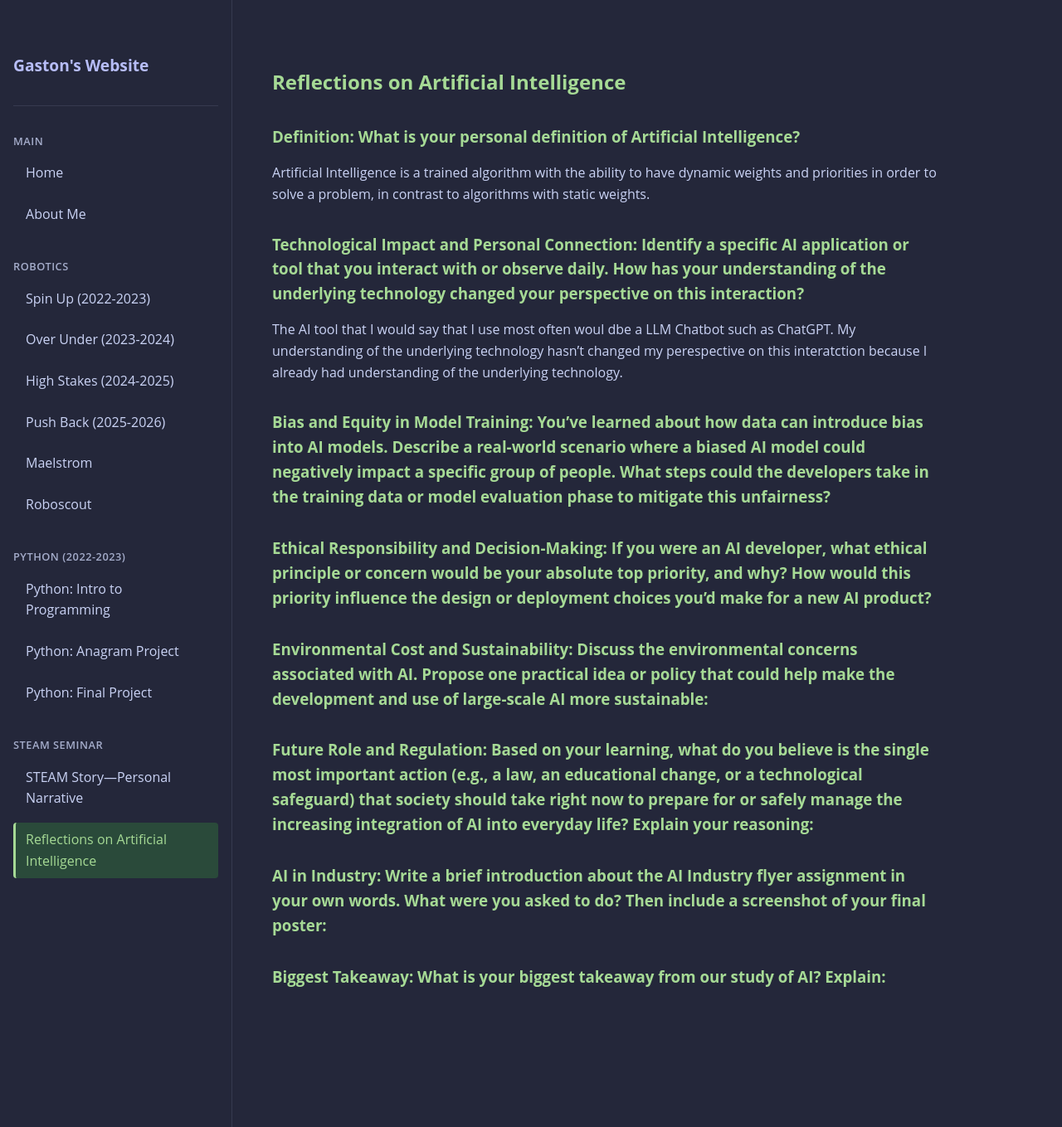
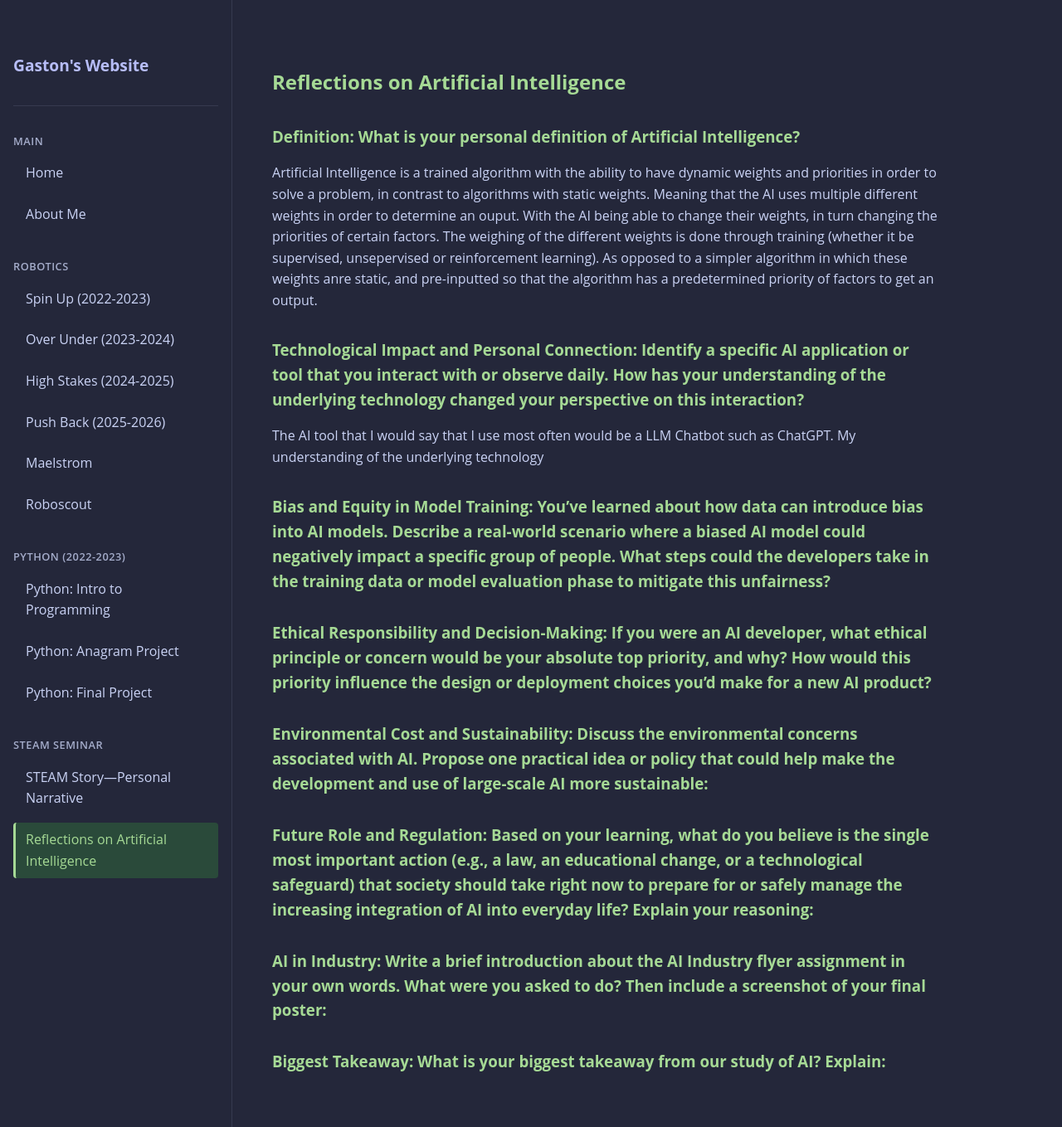
Before and after one commit to Lunar-Eclipse255/gaston.github.io, a Jekyll site: the page built from docs/posts/STEAM seminar/ai_reflections.md, in a window 1280 px wide and 1359 px high. Shown: the whole window at 83% size. Built offline with Jekyll 4.4.1, drawn with Linux system fonts in a browser that asks for light colours.

Commit message:
text question 1

```diff
--- a/docs/posts/STEAM seminar/ai_reflections.md
+++ b/docs/posts/STEAM seminar/ai_reflections.md
@@ -5,10 +5,10 @@ id: reflections-ai
 ---
 
 ### Definition: What is your personal definition of Artificial Intelligence?
-Artificial Intelligence is a trained algorithm with the ability to have dynamic weights and priorities in order to solve a problem, in contrast to algorithms with static weights.
+Artificial Intelligence is a trained algorithm with the ability to have dynamic weights and priorities in order to solve a problem, in contrast to algorithms with static weights. Meaning that the AI uses multiple different weights in order to determine an ouput. With the AI being able to change their weights, in turn changing the priorities of certain factors. The weighing of the different weights is done through training (whether it be supervised, unsepervised or reinforcement learning). As opposed to a simpler algorithm in which these weights anre static, and pre-inputted so that the algorithm has a predetermined priority of factors to get an output.
 
 ### Technological Impact and Personal Connection: Identify a specific AI application or tool that you interact with or observe daily. How has your understanding of the underlying technology changed your perspective on this interaction?
-The AI tool that I would say that I use most often woul dbe a LLM Chatbot such as ChatGPT. My understanding of the underlying technology hasn't changed my perespective on this interatction because I already had understanding of the underlying technology.
+The AI tool that I would say that I use most often would be a LLM Chatbot such as ChatGPT. My understanding of the underlying technology
 
 ### Bias and Equity in Model Training: You've learned about how data can introduce bias into AI models. Describe a real-world scenario where a biased AI model could negatively impact a specific group of people. What steps could the developers take in the training data or model evaluation phase to mitigate this unfairness?
 
```
